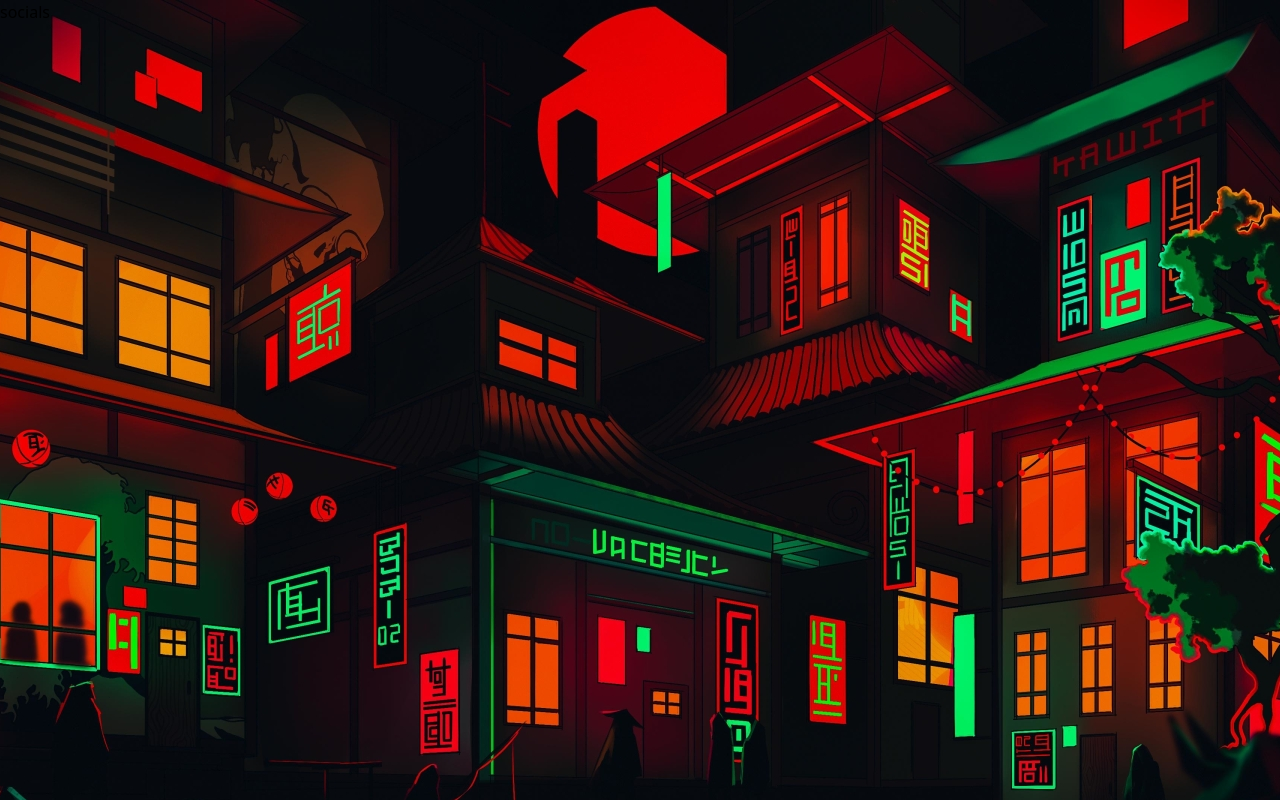
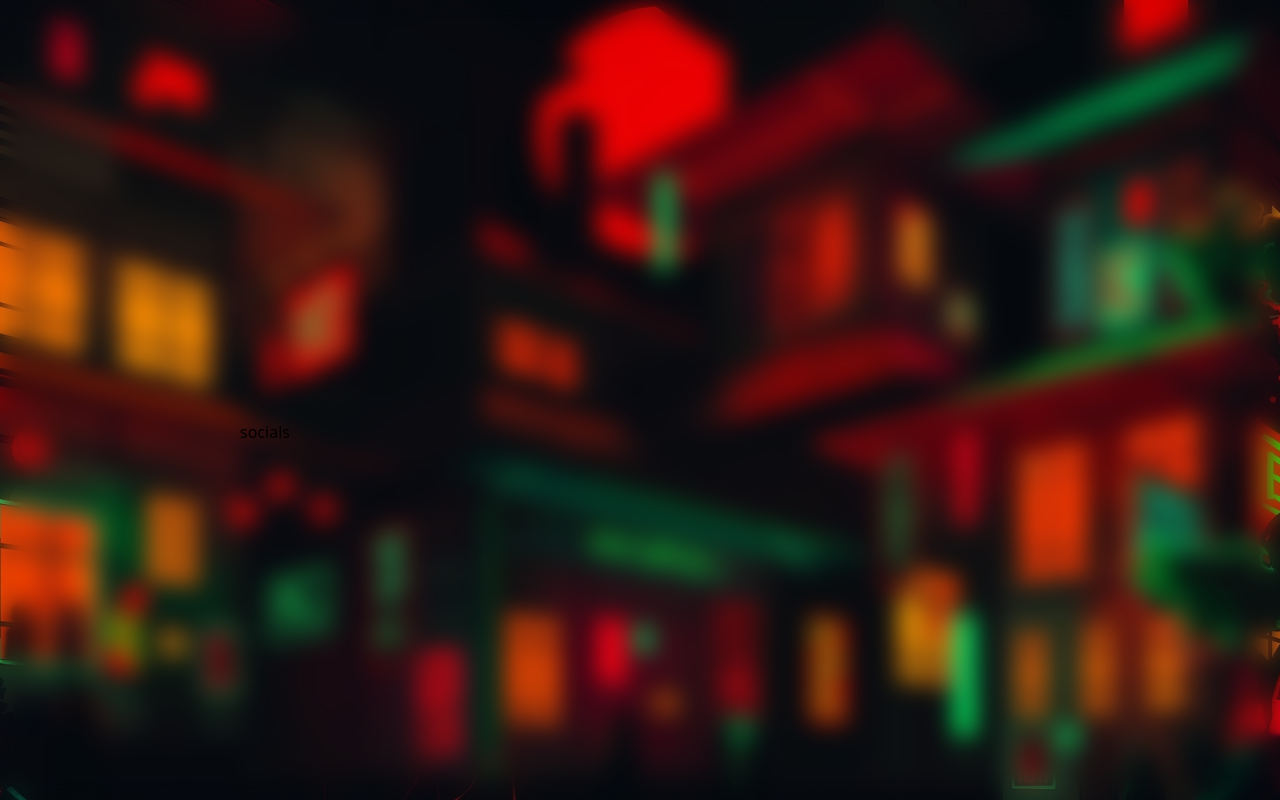
Before and after one commit to YuriPiresG/new-portfolio, a Next.js app: page /socials in a window 1280 px wide. Built offline with nearby package versions, Linux system fonts and the light colour scheme.

Commit message:
style: updated styles

```diff
--- a/src/app/layout.tsx
+++ b/src/app/layout.tsx
@@ -16,8 +16,12 @@ export default function RootLayout({
 }) {
   return (
     <html lang="en">
-      <body className="bg-top bg-cityBg bg-no-repeat">
-        {children}
+      <body className="bg-glass-effect bg-cityBg bg-top bg-no-repeat">
+        <div className="flex h-screen w-screen items-center justify-center overflow-x-hidden">
+          <main className="mx-3 mt-16 grid w-full max-w-[50rem] grid-cols-2 items-center justify-center gap-3">
+            {children}
+          </main>
+        </div>
       </body>
     </html>
   );
--- a/src/app/page.tsx
+++ b/src/app/page.tsx
@@ -2,10 +2,8 @@ import Profile from "@/components/Profile";
 
 export default function Home() {
   return (
-    <div className="flex h-screen w-screen overflow-x-hidden items-center justify-center">
-      <main className="bg-glass-effect mx-3 mt-16 grid w-full max-w-[50rem] grid-cols-2 items-center justify-center gap-3">
+
         <Profile />
-      </main>
-    </div>
+
   );
 }
```
